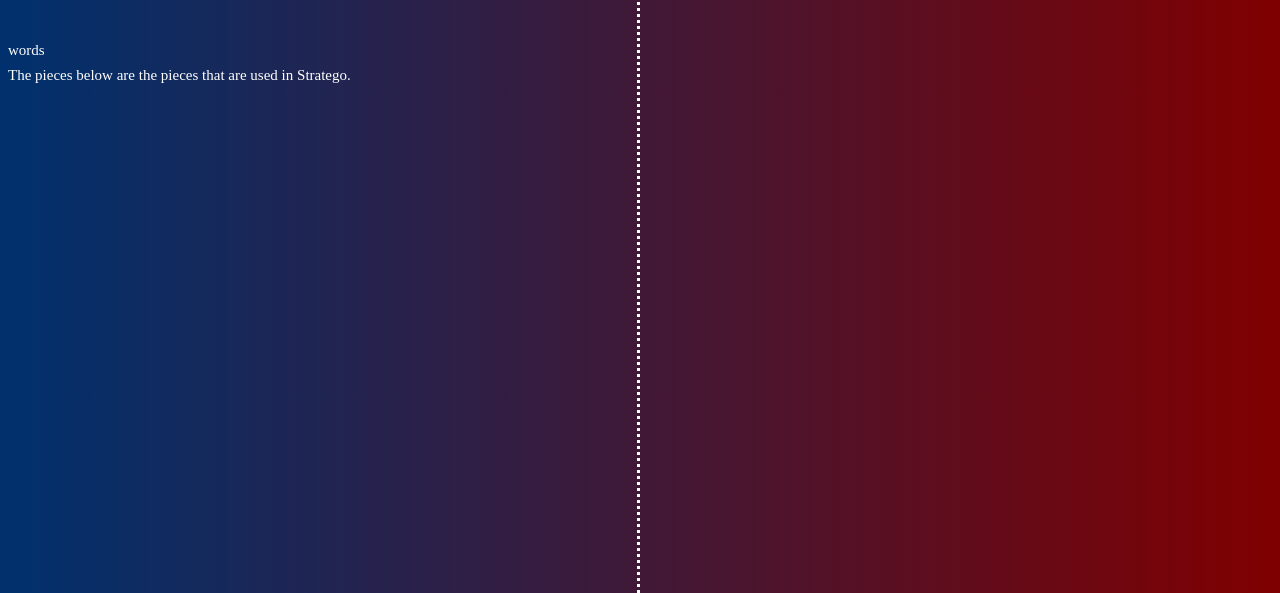
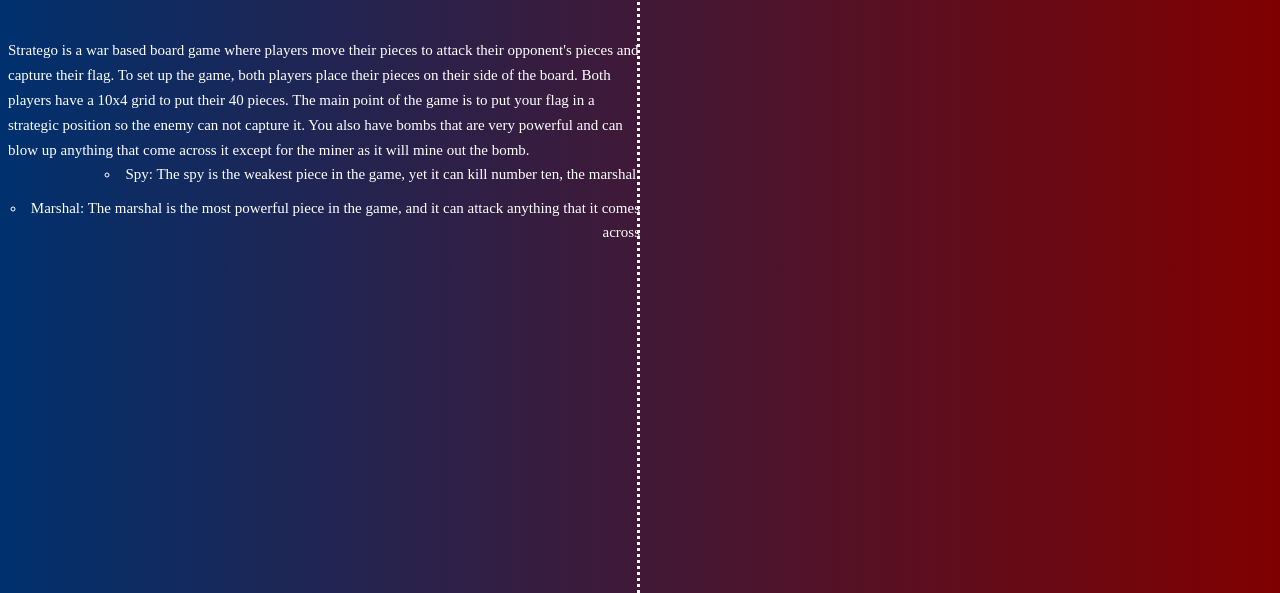
Before and after one commit to mc145/StrategoOnline, a plain HTML site: page html/howtoplay.html in a window 1280 px wide. Shown: the part 207-800 px from the top of the page. Drawn offline with nearby package versions, Linux system fonts and the light colour scheme.

Commit message:
Update howtoplay.html

```diff
--- a/html/howtoplay.html
+++ b/html/howtoplay.html
@@ -33,11 +33,20 @@
     </div>
 
     <div class="description-wrapper-1">
-        <p1 class="how-to-play-par" id="howtoplayparagraph"> words</p1>
+        <p1 class="how-to-play-par" id="howtoplayparagraph"> Stratego is a war based board game where players move their
+            pieces to attack their opponent's pieces and capture their flag. To set up the game, both players place their pieces
+            on their side of the board. Both players have a 10x4 grid to put their 40 pieces. The main point of the game is to put your
+            flag in a strategic position so the enemy can not capture it. You also have bombs that are very powerful and can blow up anything that
+            come across it except for the miner as it will mine out the bomb.
+        </p1>
         </div>
         <div class="description-wrapper-2">
-        <p2 class="pieces-par" id="piecesparagraph"> The pieces below are the pieces that are used in Stratego. </p2>
-        </div>
+
+        <ul class="pieces-par" id="piecesparagraph">
+            <li> Spy: The spy is the weakest piece in the game, yet it can kill number ten, the marshal.</li>
+            <li> Marshal: The marshal is the most powerful piece in the game, and it can attack anything that it comes across</li>
+
+        </ul>
 
     <div class="hl"> </div>
 </body>
```
